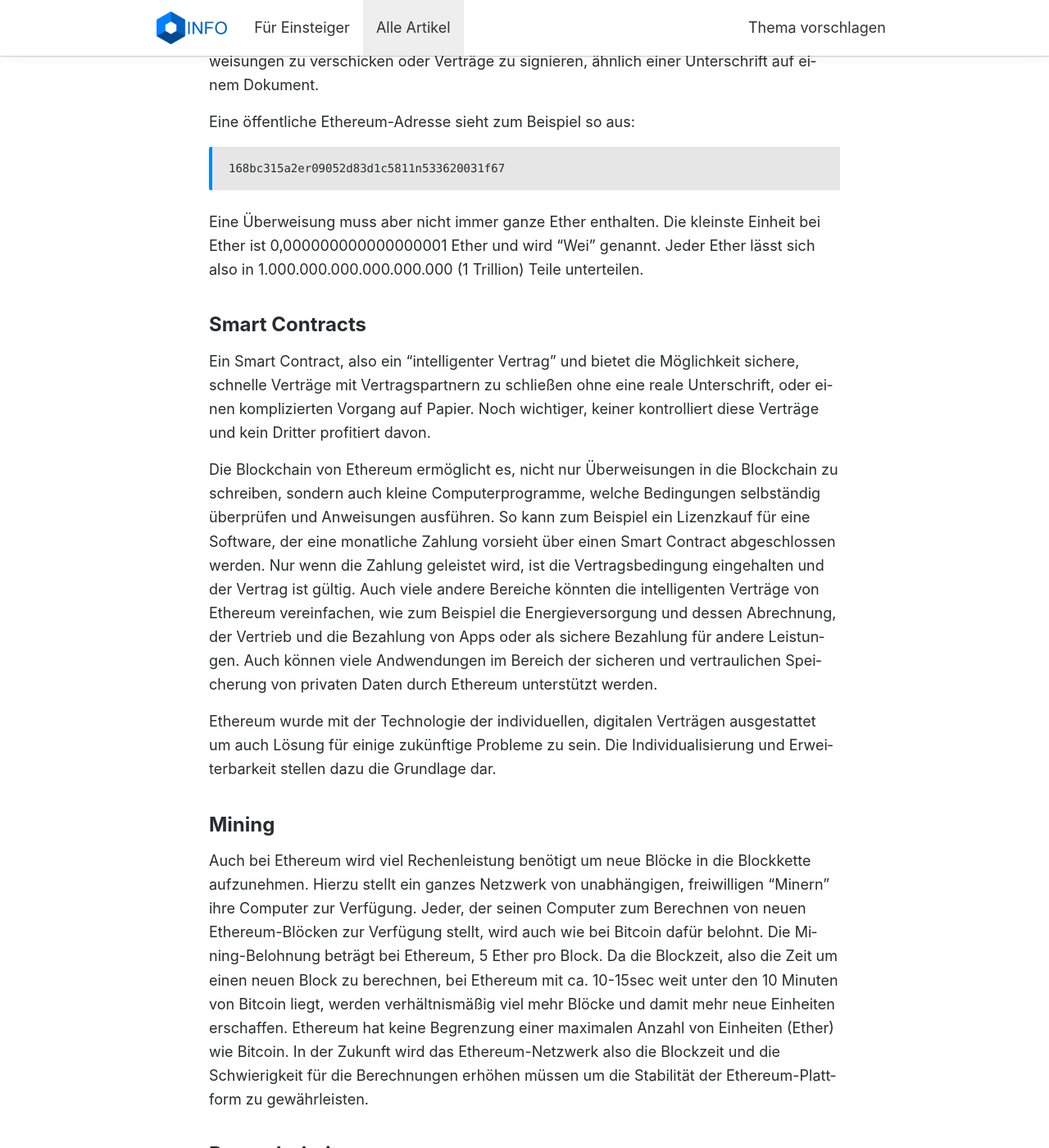
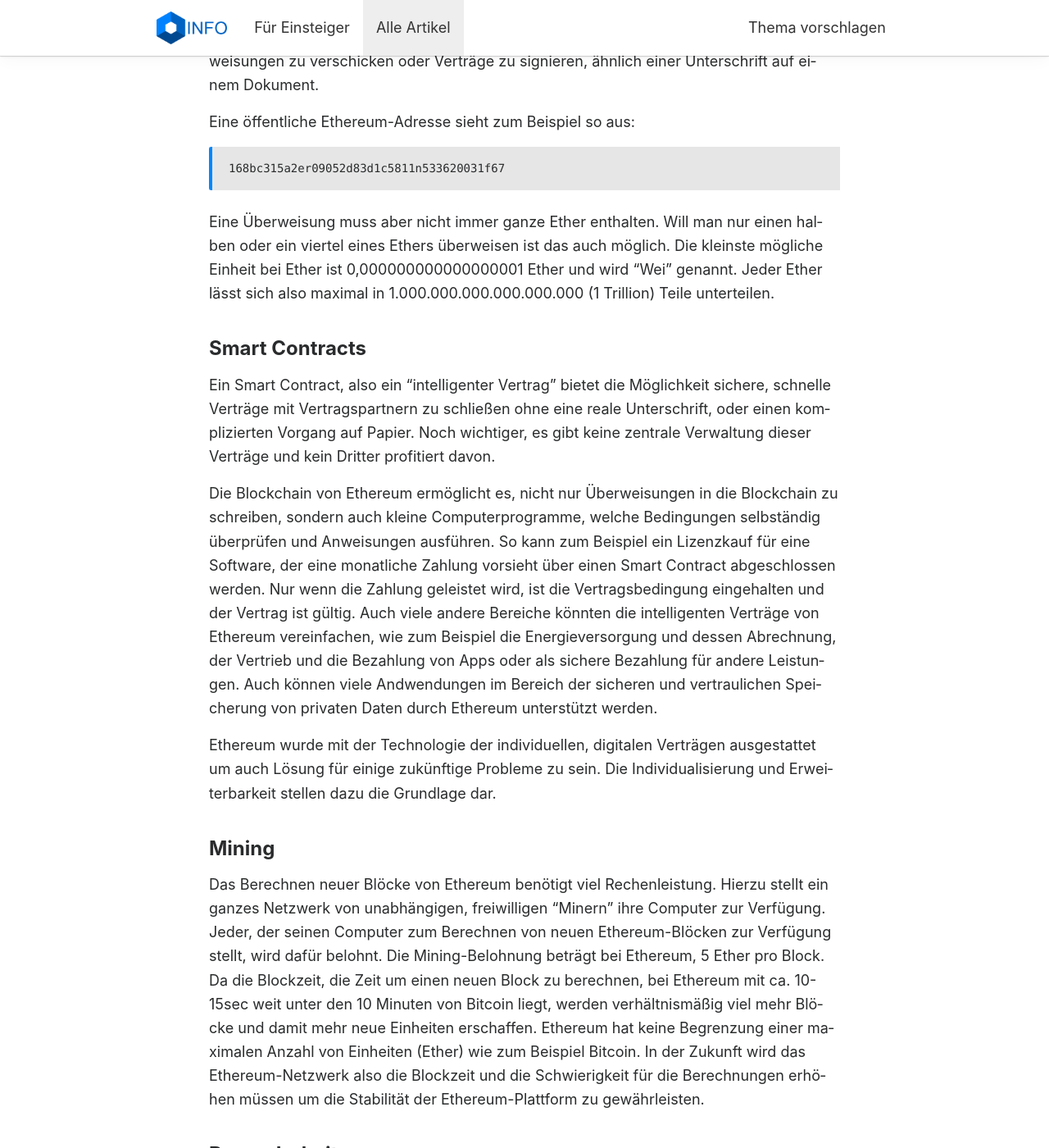
Before and after one commit to jossamarm/blockinfo.de, a Jekyll site: the page built from _posts/2017-07-23-ethereum.md, in a window 1280 px wide and 1400 px high, scrolled down 1312 px. Shown: the whole window at 82% size. Built offline with Jekyll 4.4.1, drawn with Linux system fonts in a browser that asks for light colours; nearby versions of some CDN libraries; a script that is not in the unit is left out; comment, search, counter and statistics services are not loaded.

Commit message:
text changes

````diff
--- a/_posts/2017-07-23-ethereum.md
+++ b/_posts/2017-07-23-ethereum.md
@@ -38,11 +38,11 @@
 168bc315a2er09052d83d1c5811n533620031f67
 ```
 
-Eine Überweisung muss aber nicht immer ganze Ether enthalten. Die kleinste Einheit bei Ether ist 0,000000000000000001 Ether und wird "Wei" genannt. Jeder Ether lässt sich also in 1.000.000.000.000.000.000 (1 Trillion) Teile unterteilen.
+Eine Überweisung muss aber nicht immer ganze Ether enthalten. Will man nur einen halben oder ein viertel eines Ethers überweisen ist das auch möglich. Die kleinste mögliche Einheit bei Ether ist 0,000000000000000001 Ether und wird "Wei" genannt. Jeder Ether lässt sich also maximal in 1.000.000.000.000.000.000 (1 Trillion) Teile unterteilen.
 
 #### Smart Contracts
 
-Ein Smart Contract, also ein "intelligenter Vertrag" und bietet die Möglichkeit sichere, schnelle Verträge mit Vertragspartnern zu schließen ohne eine reale Unterschrift, oder einen komplizierten Vorgang auf Papier. Noch wichtiger, keiner kontrolliert diese Verträge und kein Dritter profitiert davon.
+Ein Smart Contract, also ein "intelligenter Vertrag" bietet die Möglichkeit sichere, schnelle Verträge mit Vertragspartnern zu schließen ohne eine reale Unterschrift, oder einen komplizierten Vorgang auf Papier. Noch wichtiger, es gibt keine zentrale Verwaltung dieser Verträge und kein Dritter profitiert davon.
 
 Die Blockchain von Ethereum ermöglicht es, nicht nur Überweisungen in die Blockchain zu schreiben, sondern auch kleine Computerprogramme, welche Bedingungen selbständig überprüfen und Anweisungen ausführen. So kann zum Beispiel ein Lizenzkauf für eine Software, der eine monatliche Zahlung vorsieht über einen Smart Contract abgeschlossen werden. Nur wenn die Zahlung geleistet wird, ist die Vertragsbedingung eingehalten und der Vertrag ist gültig.
 Auch viele andere Bereiche könnten die intelligenten Verträge von Ethereum vereinfachen, wie zum Beispiel die Energieversorgung und dessen Abrechnung, der Vertrieb und die Bezahlung von Apps oder als sichere Bezahlung für andere Leistungen. Auch können viele Andwendungen im Bereich der sicheren und vertraulichen Speicherung von privaten Daten durch Ethereum unterstützt werden.
@@ -51,9 +51,9 @@
 
 #### Mining
 
-Auch bei Ethereum wird viel Rechenleistung benötigt um neue Blöcke in die Blockkette aufzunehmen. Hierzu stellt ein ganzes Netzwerk von unabhängigen, freiwilligen "Minern" ihre Computer zur Verfügung.
-Jeder, der seinen Computer zum Berechnen von neuen Ethereum-Blöcken zur Verfügung stellt, wird auch wie bei Bitcoin dafür belohnt. Die Mining-Belohnung beträgt bei Ethereum, 5 Ether pro Block. Da die Blockzeit, also die Zeit um einen neuen Block zu berechnen, bei Ethereum mit ca. 10-15sec weit unter den 10 Minuten von Bitcoin liegt, werden verhältnismäßig viel mehr Blöcke und damit mehr neue Einheiten erschaffen.
-Ethereum hat keine Begrenzung einer maximalen Anzahl von Einheiten (Ether) wie Bitcoin.
+Das Berechnen neuer Blöcke von Ethereum benötigt viel Rechenleistung. Hierzu stellt ein ganzes Netzwerk von unabhängigen, freiwilligen "Minern" ihre Computer zur Verfügung.
+Jeder, der seinen Computer zum Berechnen von neuen Ethereum-Blöcken zur Verfügung stellt, wird dafür belohnt. Die Mining-Belohnung beträgt bei Ethereum, 5 Ether pro Block. Da die Blockzeit, die Zeit um einen neuen Block zu berechnen, bei Ethereum mit ca. 10-15sec weit unter den 10 Minuten von Bitcoin liegt, werden verhältnismäßig viel mehr Blöcke und damit mehr neue Einheiten erschaffen.
+Ethereum hat keine Begrenzung einer maximalen Anzahl von Einheiten (Ether) wie zum Beispiel Bitcoin.
 In der Zukunft wird das Ethereum-Netzwerk also die Blockzeit und die Schwierigkeit für die Berechnungen erhöhen müssen um die Stabilität der Ethereum-Plattform zu gewährleisten.
 
 #### Besonderheiten
````
Also changed, not shown: _posts/2017-07-23-bitcoin.md (+1 -1 lines).
